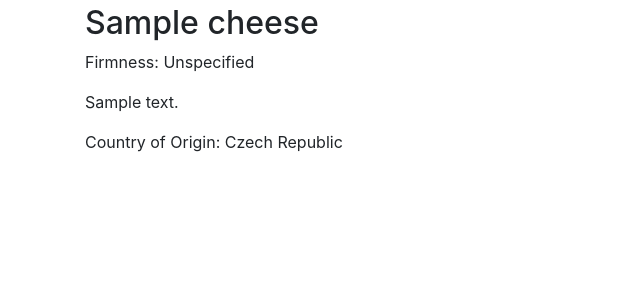
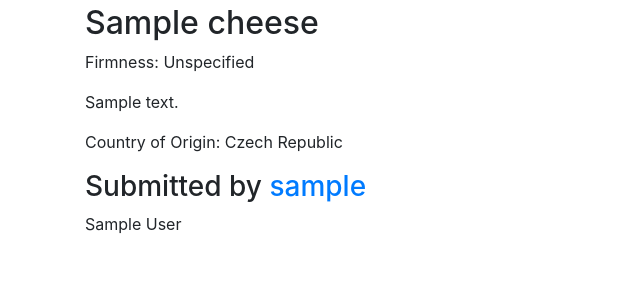
Before and after one commit to TroyChristian/everycheese, a Django app: a page that uses everycheese/templates/base.html in a window 1280 px wide. Shown: the part 56-356 px from the top of the page, without its empty margins (0-640 px from the left). Run offline with Django 3.2, Linux system fonts and the light colour scheme; tables that the repository leaves empty hold one stand-in row (values such as "Sample post"); some libraries are stand-ins or nearby versions.

Commit message:
Track and display creator of each cheese

```diff
--- a/everycheese/cheeses/models.py
+++ b/everycheese/cheeses/models.py
@@ -20,9 +20,9 @@ class Cheese(TimeStampedModel):
     firmness = models.CharField("firmness", max_length=20, choices= Firmness.choices, default=Firmness.UNSPECIFIED)
 
     creator = models.ForeignKey(
-        settings.AUTH_USER_MODEL,
+        settings.AUTH_USER_MODEL,  #get_user_model()
         null=True,
-        on_delete=models.SET_NULL #get_user_model()
+        on_delete=models.SET_NULL
     )
     def __str__(self):
         return self.name
--- a/everycheese/cheeses/views.py
+++ b/everycheese/cheeses/views.py
@@ -14,3 +14,7 @@ class CheeseDetailView(DetailView):
 class CheeseCreateView(LoginRequiredMixin, CreateView):
     model = Cheese
     fields = ['name', 'description', 'firmness', 'country_of_origin']
+
+    def form_valid(self, form):
+        form.instance.creator = self.request.user
+        return super().form_valid(form)
--- a/everycheese/templates/base.html
+++ b/everycheese/templates/base.html
@@ -8,10 +8,7 @@
     <meta name="description" content="">
     <meta name="author" content="">
 
-    <!-- HTML5 shim, for IE6-8 support of HTML5 elements -->
-    <!--[if lt IE 9]>
-      <script src="https://cdnjs.cloudflare.com/ajax/libs/html5shiv/3.7.3/html5shiv.min.js"></script>
-    <![endif]-->
+
 
     <link rel="icon" href="{% static 'images/favicons/favicon.ico' %}">
 
--- a/everycheese/templates/cheeses/cheese_detail.html
+++ b/everycheese/templates/cheeses/cheese_detail.html
@@ -24,4 +24,19 @@
 
 {% endif %}
 
+<h3> Submitted by
+
+  <a href="{% url 'users:detail' cheese.creator.username %}">
+
+    {{ cheese.creator.username }}
+    </a>
+
+  </h3>
+
+  {% if cheese.creator.name %}
+
+  <p> {{ cheese.creator.name }} </p>
+
+  {% endif %}
+
 {% endblock content %}
```
